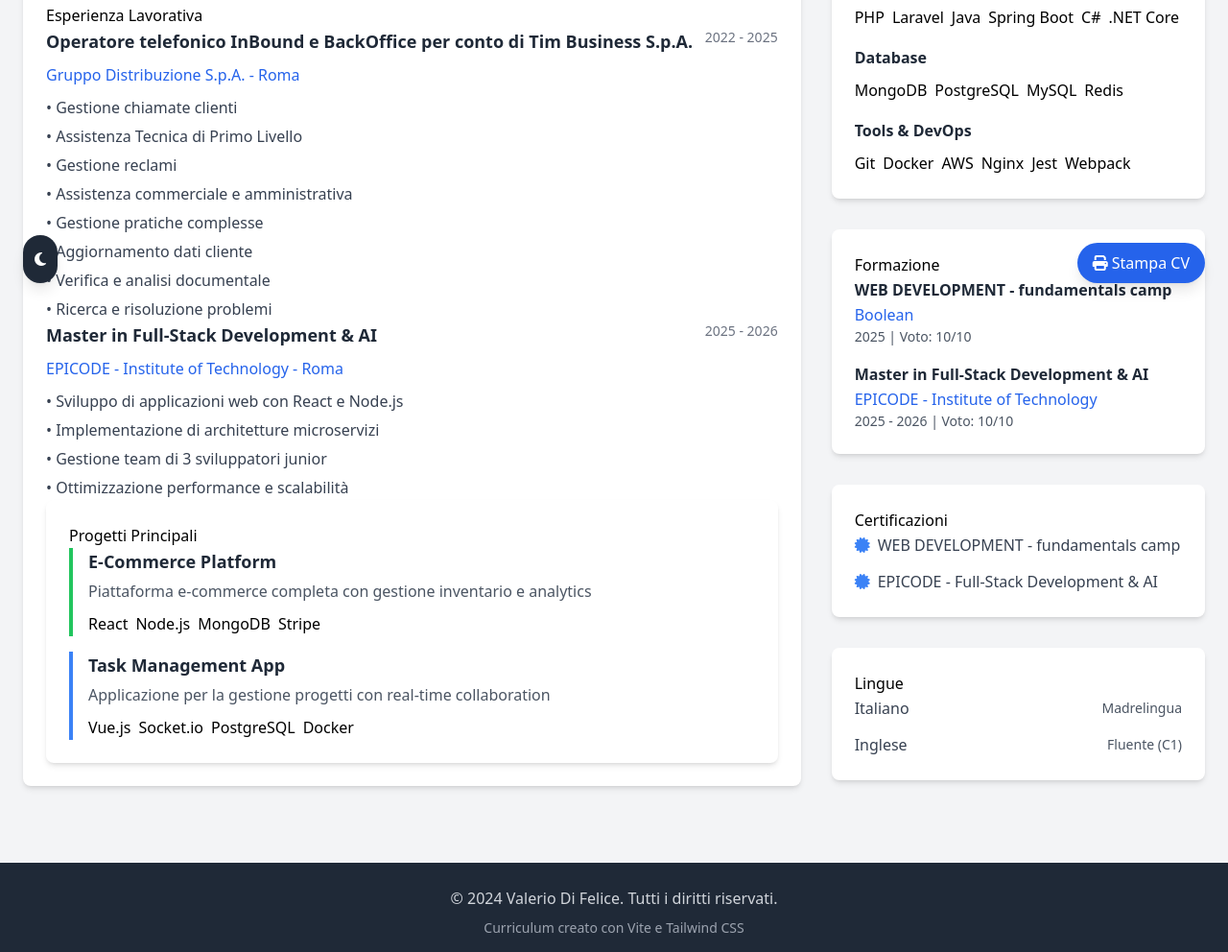
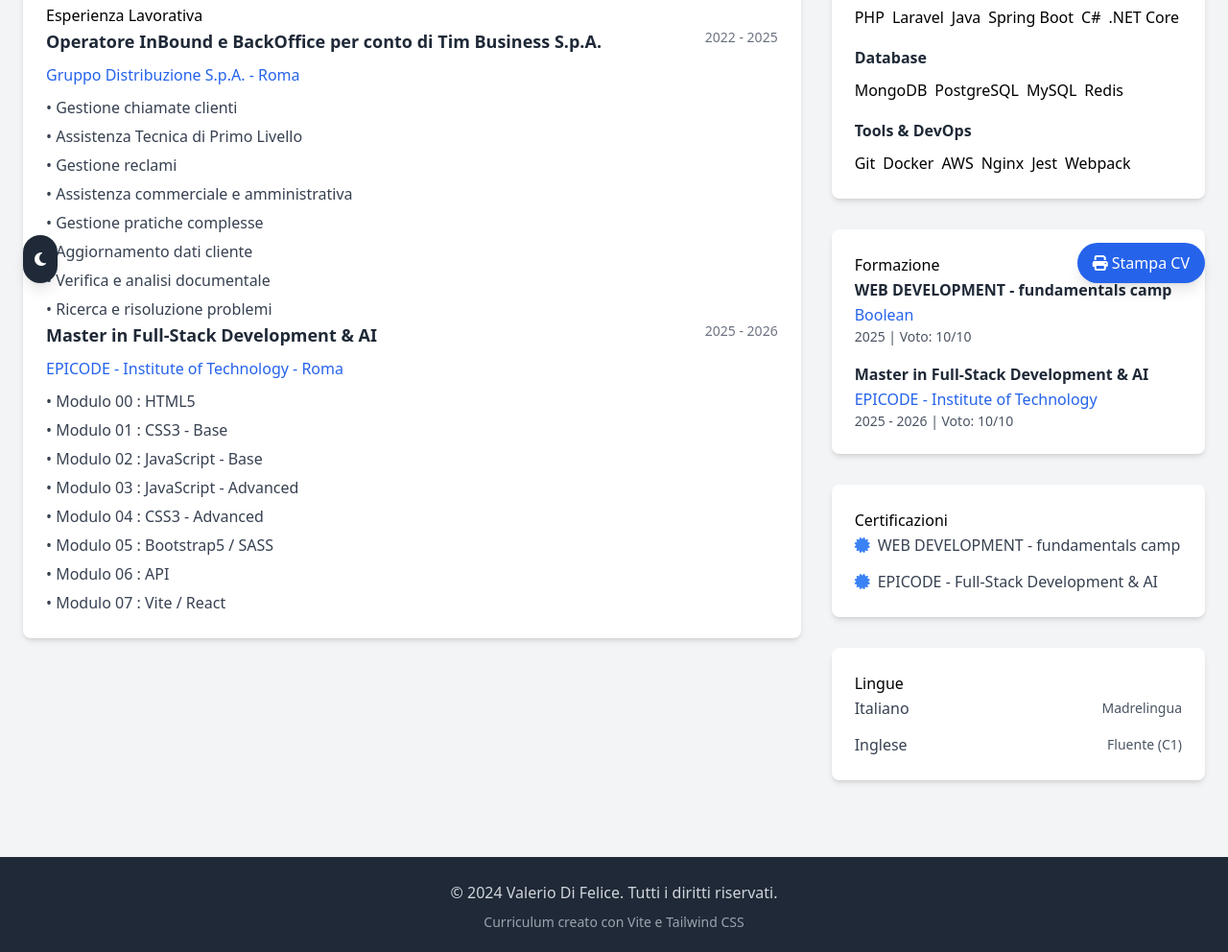
Before and after one commit to UnluckyRio/Curriculum-Vitae-Valerio-Di-Felice, a website: page index.html in a window 1280 px wide. Shown: the part 481-1473 px from the top of the page at 96% size. Drawn offline with nearby package versions, Linux system fonts and the light colour scheme.

Commit message:
Update portfolio and index content, add theme preference
Revised index.html to update job titles, education modules, and skill tags, and removed the main projects section. In portfolio.html, improved wording in the Game Design section and added a script to load dark mode preference from localStorage on page load.

```diff
--- a/index.html
+++ b/index.html
@@ -80,7 +80,7 @@
               >
                 Valerio Di Felice
               </h1>
-              <!-- Pulsante Portfolio allineato a destra -->
+              <!-- Pulsante Portfolio -->
               <a
                 href="portfolio.html"
                 class="text-primary-600 hover:text-primary-700 border border-primary-600 hover:border-primary-700 hover:bg-primary-50 px-4 py-2 rounded-md font-medium transition-all duration-200 text-sm mt-2 md:mt-0 w-fit mx-auto md:mx-0"
@@ -170,7 +170,7 @@
                 <h4
                   class="text-lg font-semibold text-gray-800 dark:text-gray-100"
                 >
-                  Operatore telefonico InBound e BackOffice per conto di Tim Business S.p.A.
+                  Operatore InBound e BackOffice per conto di Tim Business S.p.A.
                 </h4>
                 <span class="text-sm text-gray-500 font-medium"
                   >2022 - 2025</span
@@ -210,58 +210,19 @@
                 EPICODE - Institute of Technology - Roma
               </p>
               <ul class="text-gray-700 dark:text-gray-300 space-y-1">
-                <li>• Sviluppo di applicazioni web con React e Node.js</li>
-                <li>• Implementazione di architetture microservizi</li>
-                <li>• Gestione team di 3 sviluppatori junior</li>
-                <li>• Ottimizzazione performance e scalabilità</li>
+                <li>• Modulo 00 : HTML5 </li>
+                <li>• Modulo 01 : CSS3 - Base </li>
+                <li>• Modulo 02 : JavaScript - Base</li>
+                <li>• Modulo 03 : JavaScript - Advanced </li>
+                <li>• Modulo 04 : CSS3 - Advanced</li>
+                <li>• Modulo 05 : Bootstrap5 / SASS </li>
+                <li>• Modulo 06 : API </li>
+                <li>• Modulo 07 : Vite / React </li>
               </ul>
             </div>
 
 
-          <!-- Progetti -->
-          <section
-            class="bg-white dark:bg-gray-800 rounded-lg shadow-md p-6 fade-in transition-colors duration-300"
-          >
-            <h3 class="section-title">Progetti Principali</h3>
 
-            <div class="space-y-4">
-              <div class="border-l-4 border-green-500 pl-4">
-                <h4
-                  class="text-lg font-semibold text-gray-800 dark:text-gray-100 mb-1"
-                >
-                  E-Commerce Platform
-                </h4>
-                <p class="text-gray-600 dark:text-gray-400 mb-2">
-                  Piattaforma e-commerce completa con gestione inventario e
-                  analytics
-                </p>
-                <div class="flex flex-wrap gap-2">
-                  <span class="skill-tag">React</span>
-                  <span class="skill-tag">Node.js</span>
-                  <span class="skill-tag">MongoDB</span>
-                  <span class="skill-tag">Stripe</span>
-                </div>
-              </div>
-
-              <div class="border-l-4 border-blue-500 pl-4">
-                <h4
-                  class="text-lg font-semibold text-gray-800 dark:text-gray-100 mb-1"
-                >
-                  Task Management App
-                </h4>
-                <p class="text-gray-600 dark:text-gray-400 mb-2">
-                  Applicazione per la gestione progetti con real-time
-                  collaboration
-                </p>
-                <div class="flex flex-wrap gap-2">
-                  <span class="skill-tag">Vue.js</span>
-                  <span class="skill-tag">Socket.io</span>
-                  <span class="skill-tag">PostgreSQL</span>
-                  <span class="skill-tag">Docker</span>
-                </div>
-              </div>
-            </div>
-          </section>
         </div>
 
         <!-- Colonna destra -->
@@ -279,7 +240,7 @@
                 </h4>
                 <div class="flex flex-wrap gap-2">
                   <span class="skill-tag">HTML5</span>
-                  <span class="skill-tag">CSS</span>
+                  <span class="skill-tag">CSS3</span>
                   <span class="skill-tag">JavaScript</span>
                   <span class="skill-tag">Bootstrap5</span>
                   <span class="skill-tag">Vite</span>
```
Also changed, not shown: portfolio.html (+8 -2 lines).
